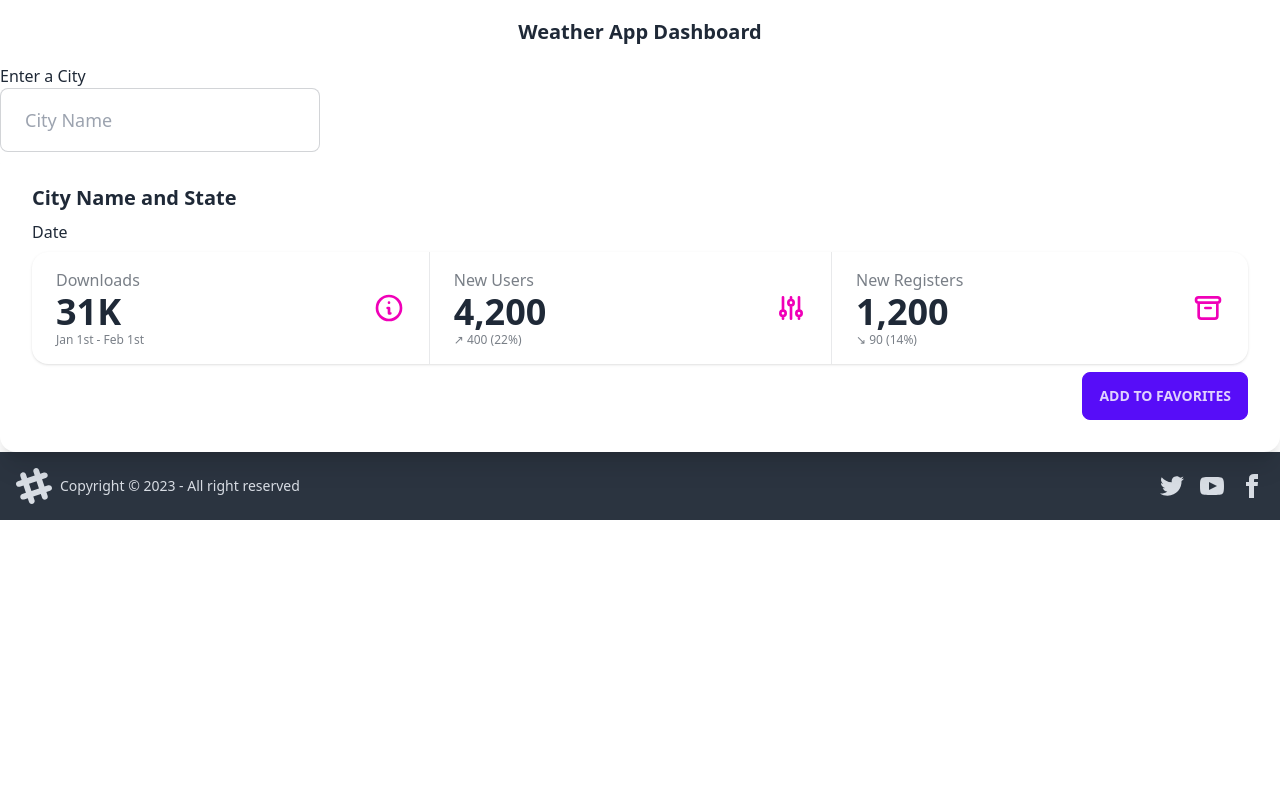
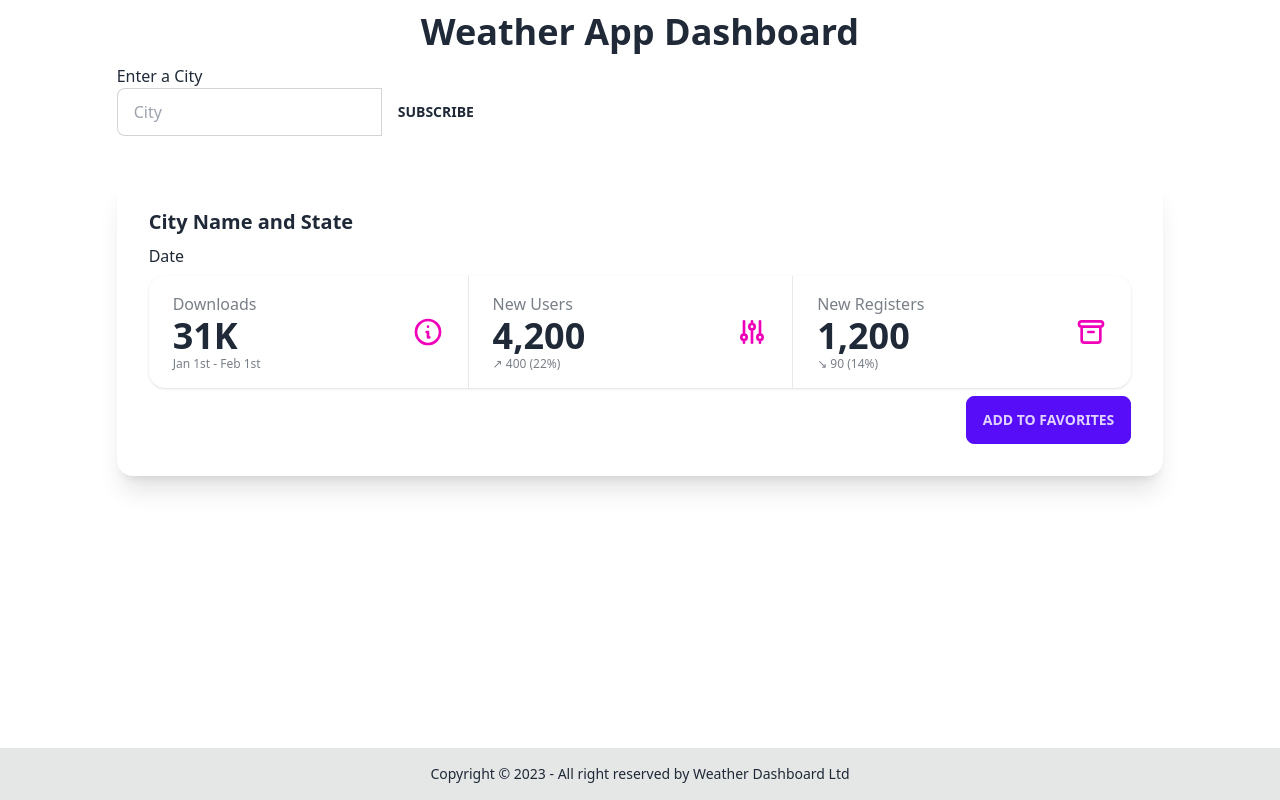
Before and after one commit to adam-brannon09/weather-app-v2.0, a React (Create React App) app: page /dashboard in a window 1280 px wide. Built offline with nearby package versions, Linux system fonts and the light colour scheme; the HTML template or start-up script is replaced by a standard one.

Commit message:
reworked footer component. added state to search to retrieve input text

```diff
--- a/src/App.js
+++ b/src/App.js
@@ -8,12 +8,16 @@ function App() {
   return (
     <>
       <Router>
+        <div className="flex flex-col justify-between h-screen">
+          <main className="container mx-auto px-3 pb-12">
             <Routes>
               <Route path="/" element={<Welcome />} />
               <Route path="/dashboard" element={<Dashboard />} />
               <Route path="/not-found" element={<NotFound />} />
               <Route path="*" element={<NotFound />} />
             </Routes>
+          </main>
+        </div>
       </Router>
     </>
   );
--- a/src/components/Favorites.jsx
+++ /dev/null
@@ -1,6 +0,0 @@
-function Favorites() {
-    return (
-        <div>Favorites</div>
-    )
-}
-export default Favorites
--- a/src/components/Footer.jsx
+++ b/src/components/Footer.jsx
@@ -1,16 +1,9 @@
 function Footer() {
     return (
-        <footer className="footer items-center p-4 bg-neutral text-neutral-content">
-            <aside className="items-center grid-flow-col">
-                <svg width="36" height="36" viewBox="0 0 24 24" xmlns="http://www.w3.org/2000/svg" fillRule="evenodd" clipRule="evenodd" className="fill-current"><path d="M22.672 15.226l-2.432.811.841 2.515c.33 1.019-.209 2.127-1.23 2.456-1.15.325-2.148-.321-2.463-1.226l-.84-2.518-5.013 1.677.84 2.517c.391 1.203-.434 2.542-1.831 2.542-.88 0-1.601-.564-1.86-1.314l-.842-2.516-2.431.809c-1.135.328-2.145-.317-2.463-1.229-.329-1.018.211-2.127 1.231-2.456l2.432-.809-1.621-4.823-2.432.808c-1.355.384-2.558-.59-2.558-1.839 0-.817.509-1.582 1.327-1.846l2.433-.809-.842-2.515c-.33-1.02.211-2.129 1.232-2.458 1.02-.329 2.13.209 2.461 1.229l.842 2.515 5.011-1.677-.839-2.517c-.403-1.238.484-2.553 1.843-2.553.819 0 1.585.509 1.85 1.326l.841 2.517 2.431-.81c1.02-.33 2.131.211 2.461 1.229.332 1.018-.21 2.126-1.23 2.456l-2.433.809 1.622 4.823 2.433-.809c1.242-.401 2.557.484 2.557 1.838 0 .819-.51 1.583-1.328 1.847m-8.992-6.428l-5.01 1.675 1.619 4.828 5.011-1.674-1.62-4.829z"></path></svg>
-                <p>Copyright © 2023 - All right reserved</p>
+        <footer className="footer fixed bottom-0 inset-x-0 footer-center p-4 bg-base-300 text-base-content">
+            <aside>
+                <p>Copyright © 2023 - All right reserved by Weather Dashboard Ltd</p>
             </aside>
-            <nav className="grid-flow-col gap-4 md:place-self-center md:justify-self-end">
-                <a><svg xmlns="http://www.w3.org/2000/svg" width="24" height="24" viewBox="0 0 24 24" className="fill-current"><path d="M24 4.557c-.883.392-1.832.656-2.828.775 1.017-.609 1.798-1.574 2.165-2.724-.951.564-2.005.974-3.127 1.195-.897-.957-2.178-1.555-3.594-1.555-3.179 0-5.515 2.966-4.797 6.045-4.091-.205-7.719-2.165-10.148-5.144-1.29 2.213-.669 5.108 1.523 6.574-.806-.026-1.566-.247-2.229-.616-.054 2.281 1.581 4.415 3.949 4.89-.693.188-1.452.232-2.224.084.626 1.956 2.444 3.379 4.6 3.419-2.07 1.623-4.678 2.348-7.29 2.04 2.179 1.397 4.768 2.212 7.548 2.212 9.142 0 14.307-7.721 13.995-14.646.962-.695 1.797-1.562 2.457-2.549z"></path></svg>
-                </a>
-                <a><svg xmlns="http://www.w3.org/2000/svg" width="24" height="24" viewBox="0 0 24 24" className="fill-current"><path d="M19.615 3.184c-3.604-.246-11.631-.245-15.23 0-3.897.266-4.356 2.62-4.385 8.816.029 6.185.484 8.549 4.385 8.816 3.6.245 11.626.246 15.23 0 3.897-.266 4.356-2.62 4.385-8.816-.029-6.185-.484-8.549-4.385-8.816zm-10.615 12.816v-8l8 3.993-8 4.007z"></path></svg></a>
-                <a><svg xmlns="http://www.w3.org/2000/svg" width="24" height="24" viewBox="0 0 24 24" className="fill-current"><path d="M9 8h-3v4h3v12h5v-12h3.642l.358-4h-4v-1.667c0-.955.192-1.333 1.115-1.333h2.885v-5h-3.808c-3.596 0-5.192 1.583-5.192 4.615v3.385z"></path></svg></a>
-            </nav>
         </footer>
     )
 }
--- a/src/components/Header.jsx
+++ b/src/components/Header.jsx
@@ -3,7 +3,7 @@ import { Link } from 'react-router-dom'
 function Header() {
     return (
         <Link to={'/'} className="navbar bg-base-100 text-center ">
-            <span className="mx-auto"><a className="btn btn-ghost normal-case text-xl ">Weather App Dashboard</a></span>
+            <span className="mx-auto "><a className="btn btn-ghost normal-case text-4xl ">Weather App Dashboard</a></span>
         </Link>
 
 
--- /dev/null
+++ b/src/components/Previous.jsx
@@ -0,0 +1,9 @@
+function Previous() {
+    return (
+        <div className="">
+
+
+        </div>
+    )
+}
+export default Previous
--- a/src/components/Search.jsx
+++ b/src/components/Search.jsx
@@ -1,13 +1,24 @@
+import { useState } from "react"
+
 function Search() {
+
+    const [city, setCity] = useState("")
+
+    const handleChange = (e) => setCity(e.target.value)
+
     return (
         <div>
             <form>
                 <div className="form-control">
-                    <div className="relative">
+                    <div className="relative mb-10">
                         <label htmlFor="">Enter a City</label>
                         <br />
-                        <input type="text" placeholder="City Name" className="input input-bordered input-lg w-full max-w-xs" />
+                        <div className="join">
+                            <input className="input input-bordered join-item" value={city} onChange={handleChange} placeholder="City" />
+                            <button className="btn btn-ghost join-item rounded-r-full">Subscribe</button>
+                        </div>
                     </div>
+
                 </div>
             </form>
 
--- a/src/pages/Dashboard.jsx
+++ b/src/pages/Dashboard.jsx
@@ -2,15 +2,19 @@ import Header from "../components/Header"
 import Footer from "../components/Footer"
 import Search from "../components/Search"
 import Forecast from "../components/Forecast"
+import Previous from "../components/Previous"
 
 function Dashboard() {
     return (
-        <>
-            <Header />
-            <Search />
-            <Forecast />
+        <div>
+            <div className="w-full mx-auto lg:w-10/12">
+                <Header />
+                <Search />
+                <Forecast />
+                <Previous />
+            </div>
             <Footer />
-        </>
+        </div>
     )
 }
 export default Dashboard
```
Also changed, not shown: src/context/OpenWeatherContext.js (added). Lines whose indentation alone changed are shown as unchanged.
